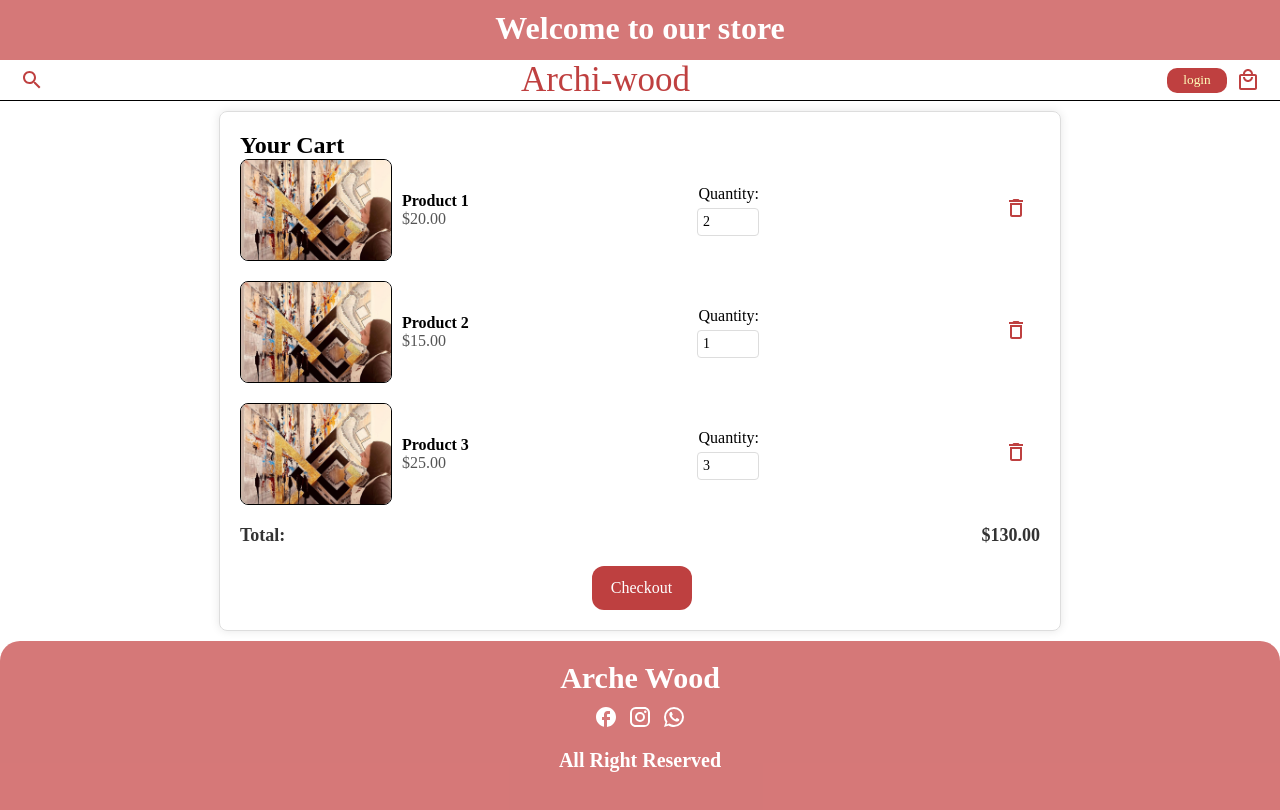
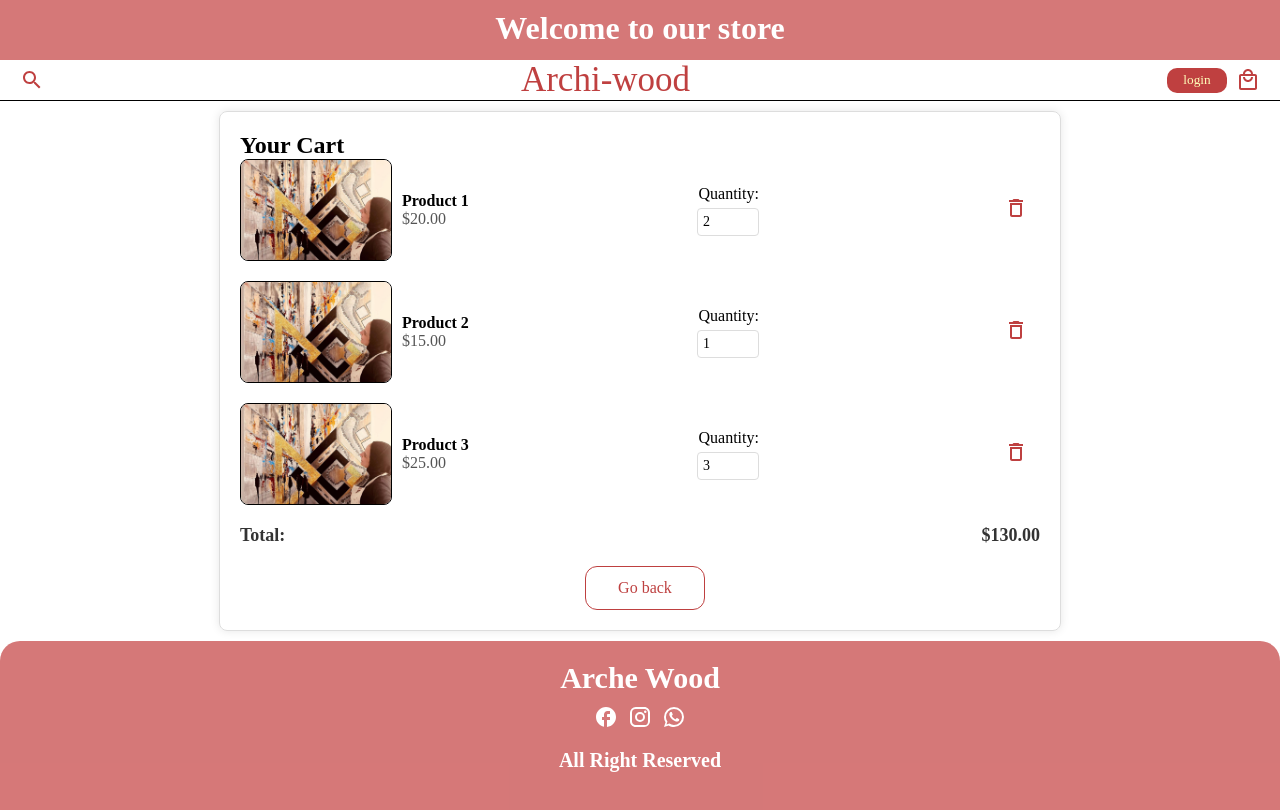
Before and after one commit to maryam-hussien/project309, a React (Create React App) app in the folder FrontEnd/: page /cart in a window 1280 px wide. Shown: the top 810 px of the page. Built offline with nearby package versions, Linux system fonts and the light colour scheme.

Commit message:
fix imageslider

```diff
--- a/FrontEnd/src/componenet/ImageSlider/ImageSlider.css
+++ b/FrontEnd/src/componenet/ImageSlider/ImageSlider.css
@@ -1,5 +1,8 @@
 .slideStyles {
     position: relative;
+    width: 90%;
+    align-items: center;
+    margin: auto;
   }
 
   .slideStyles1 {
--- a/FrontEnd/src/componenet/ImageSlider/ImageSlider.js
+++ b/FrontEnd/src/componenet/ImageSlider/ImageSlider.js
@@ -1,12 +1,12 @@
 import React, { useState } from "react";
-import i from "../../assets/profile/c.jpeg";
-import i3 from "../../assets/profile/c.webp";
-import i4 from "../../assets/profile/pexels-photo-2922672.jpeg";
-import i2 from "../../assets/profile/pexels-photo-385976.jpeg";
+import i from "../../assets/profile/photo_2023-11-30_09-55-01.jpg";
+import i3 from "../../assets/profile/photo_2023-10-31_23-35-07.jpg";
+import i4 from "../../assets/profile/photo_2023-11-29_08-08-42.jpg";
+import i2 from "../../assets/profile/photo_2023-11-30_09-54-38.jpg";
 import "./ImageSlider.css";
 
 const ImageSlider = () => {
-  const Slides = [i, i, i2, i3, i4];
+  const Slides = [i,i2, i3, i4];
   const [currentIndex, setcurrentIndex] = useState(0);
 
   const handleLeftArrowClick = () => {
@@ -45,7 +45,7 @@ const ImageSlider = () => {
               className={`dotstyle ${currentIndex === slideindex && 'active'}`}
               onClick={() => handleDotClick(slideindex)}
             >
-              ⚫
+              ○
             </div>
           ))}
         </div>
--- a/FrontEnd/src/pages/Cart/Cart.css
+++ b/FrontEnd/src/pages/Cart/Cart.css
@@ -83,6 +83,21 @@
   align-items: center;
   margin-left: 3px;
 }
+.goback-button {
+  background-color: #fff;
+  color: #BE4040;
+  padding: 10px 20px;
+  width: 120px;
+  border: 1px solid #BE4040;
+  border-radius: 12px;
+  cursor: pointer;
+  font-size: 16px;
+  margin-top: 20px;
+  display: flex;
+  justify-content: center;
+  align-items: center;
+  margin-left: 10px;
+}
 .checkout-button-container {
   display: flex;
   justify-content: center;
--- a/FrontEnd/src/pages/Cart/Cart.jsx
+++ b/FrontEnd/src/pages/Cart/Cart.jsx
@@ -4,10 +4,14 @@ import placeholderImage from "../../assets/profile/profile.jpg";
 import Navbar from "../../componenet/Navbar/Navbar";
 import Footer from "../../componenet/footer/Footer";
 import DeleteOutlineIcon from '@mui/icons-material/DeleteOutline';
-import { Link } from "react-router-dom";
-
+import { useNavigate } from "react-router-dom";
 
 function Cart() {
+  const navigate = useNavigate();
+  const goBack = () => {
+    navigate("/")
+  }
+
   const [cartItems, setCartItems] = useState([
     { id: 1, name: "Product 1", price: 20.0, quantity: 2 },
     { id: 2, name: "Product 2", price: 15.0, quantity: 1 },
@@ -74,11 +78,10 @@ function Cart() {
           <span>Total:</span>
           <span>${getTotalPrice()}</span>
         </div>
-        <Link to ="/cart/checkout">
+
         <div className="checkout-button-container">
-  <button className="checkout-button">Checkout</button>
-</div>
-        </Link>
+  <button className="goback-button"  onClick={goBack} >Go back</button>
+    </div>
       </div>
       <Footer />
     </>
--- a/FrontEnd/src/pages/Profile/Profile.css
+++ b/FrontEnd/src/pages/Profile/Profile.css
@@ -94,7 +94,7 @@ border-bottom: #FFFFBA 2px solid;
 .comment{
   display: flex;
   justify-content: center;
-  margin-left: 90px;
+  margin-left: 29px;
 }
 .comment input{
   height: 70px;
--- a/FrontEnd/src/pages/Profile/Profile.jsx
+++ b/FrontEnd/src/pages/Profile/Profile.jsx
@@ -1,4 +1,4 @@
-import React, { useState,useEffect } from "react";
+import React, { useState } from "react";
 import "./Profile.css";
 import image from "../../assets/profile/profile.jpg";
 import Navbar from "../../componenet/Navbar/Navbar";
@@ -6,73 +6,41 @@ import Footer from "../../componenet/footer/Footer";
 import asset from '../../assets/profile/photo_2023-11-30_09-54-44.jpg'
 import CustomButton from "../../componenet/button/CustomButton";
 import { Link } from "react-router-dom";
-import axios from 'axios';
-
-
+import { Star } from '@mui/icons-material';
 const Profile = () => {
-  const [userData, setUserData] = useState({
-    name: "",
-    email: "",
-    phone: "",
-    address: "",
-  });
-
-  useEffect(() => {
-    getUserData();
-  }, []);
-
-  const getUserData = async () => {
-    try {
-      const response = await axios.get("http://localhost:5000/user/find", {
-        headers: {
-          "Content-Type": "application/json",
-          authorization:
-            "Bearer eyJhbGciOiJIUzI1NiIsInR5cCI6IkpXVCJ9.eyJpZCI6IjY1NmY0NzcxYTYzYTg2YzBmMzM0MTlkZCIsImlhdCI6MTcwMTc5MTYwMiwiZXhwIjoxNzA0MzgzNjAyfQ.A8EKX1v2FCxaKLVO46D4Lp3KrHFksnMaDOzhI3a-9yY",
-        },
-      });
-
-      const { name, email, phone, address } = response.data;
-
-      setUserData({
-        name: name,
-        email: email,
-        phone: phone,
-        address: address,
-      });
-    } catch (error) {
-      console.error('Error fetching user data:', error);
-    }
+  const [rating, setRating] = useState(0);
+  const yellow = (selectedRating) => {
+    setRating(selectedRating);
   };
 
   return (
-
     <>
       <Navbar />
       <div className="profile">
         <div className="profile-header">
           <div className="profile-img-box">
-            <img className="profile-img" src={image} alt="Profile" />
+            <img className="profile-img" src={image}  alt=""/>
           </div>
           <div className="profile-header-text">
-            <p>{userData.name}</p>
+            <p>maryam hussien</p>
           </div>
         </div>
         <div className="profile-input-box">
           <div className="profile-input">
             <p>UserName : </p>
-            <input type="text" value={userData.name} readOnly />
+            <input type="text" value={"maryam"} />
           </div>
           <div className="profile-input">
             <p>Email : </p>
-            <input type="email" value={userData.email} readOnly />
+            <input type="email" value={"maryam@m.com"} />
           </div>
           <div className="profile-input">
             <p>Phone : </p>
-            <input type="phone" value={userData.phone} readOnly />
+            <input type="phone" value={"123456"} />
           </div>
           <div className="profile-input">
             <p>Address : </p>
-            <input type="text" value={userData.address} readOnly />
+            <input type="address" value={"maryam"} />
           </div>
         </div>
         <div className="profile-btns">
@@ -102,7 +70,7 @@ const Profile = () => {
                 <p>Total: 2450LE</p>
 
               </div>
-              {/* <div className="star-icons">
+              <div className="star-icons">
               {[1, 2, 3, 4, 5].map((index) => (
                 <Star
                   key={index}
@@ -110,7 +78,7 @@ const Profile = () => {
                   style={{ color: index <= rating ? 'yellow' : 'inherit' }}
                   fontSize="10px"/>
               ))}
-            </div> */}
+            </div>
 
             </div>
 
@@ -124,4 +92,5 @@ const Profile = () => {
     </>
   );
 };
+
 export default Profile;
```
